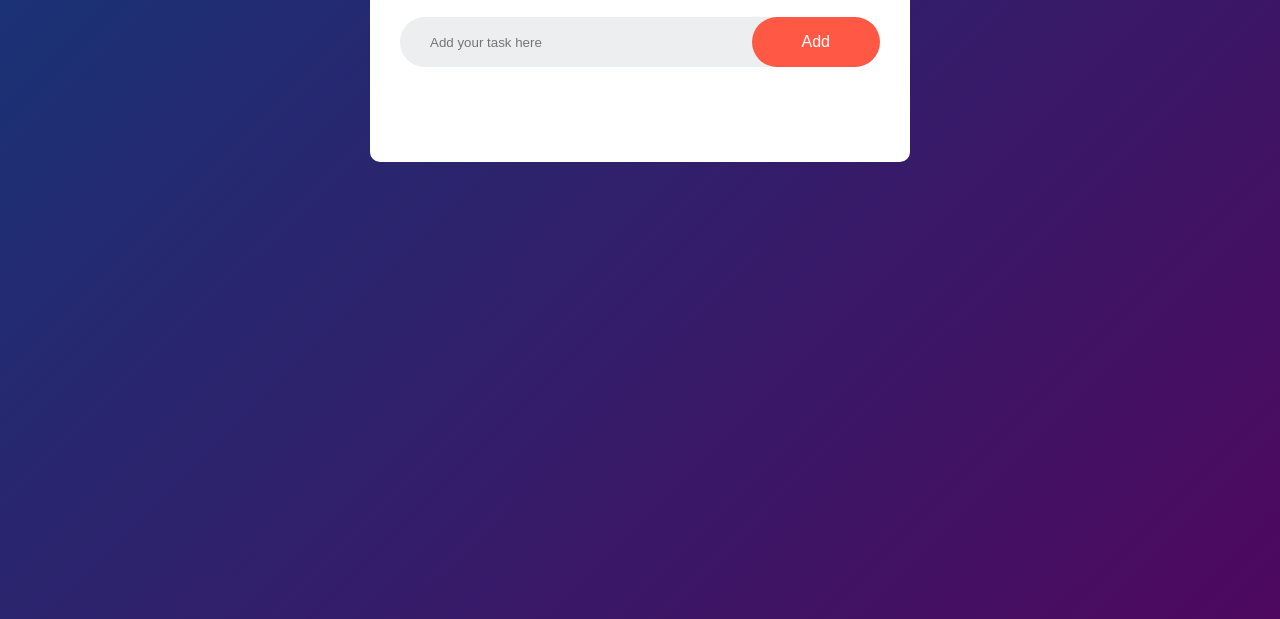
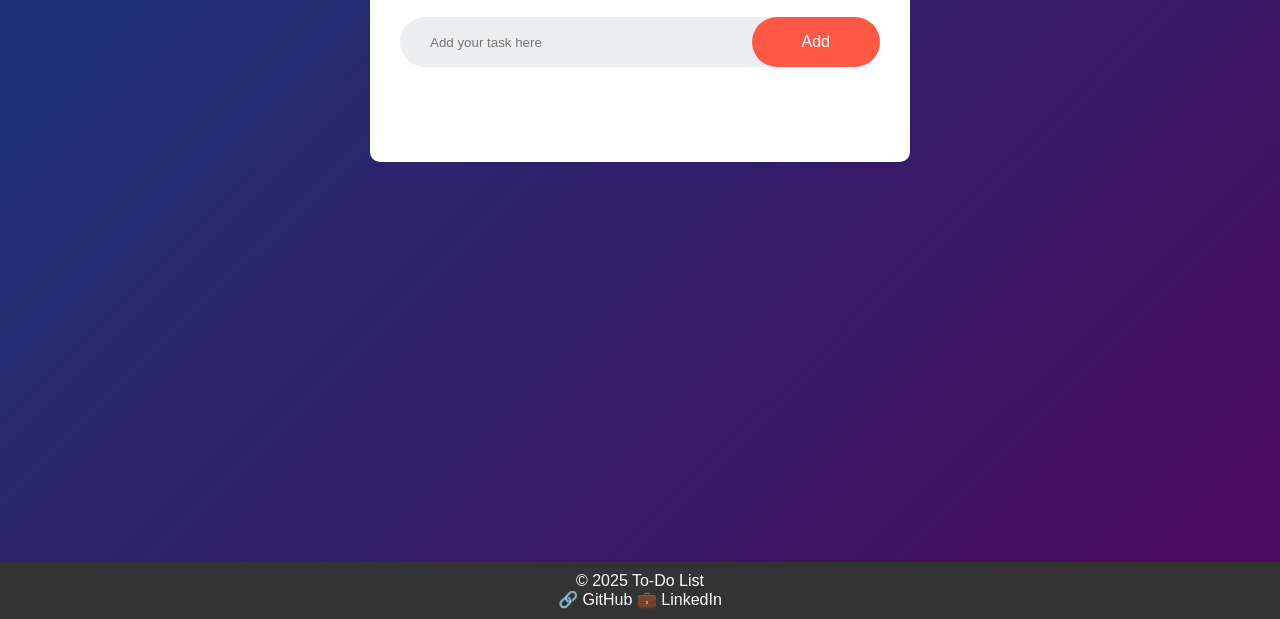
Before and after one commit to ZvoneK99/To-Do-List, a plain HTML site: page index.html in a window 1280 px wide. Shown: the part 181-800 px from the top of the page. Drawn offline with Linux system fonts and the light colour scheme.

Commit message:
Added footer

```diff
--- a/index.html
+++ b/index.html
@@ -23,7 +23,13 @@
         </div>
     </div>
 
-
+<footer>
+    <p>&copy 2025 To-Do List</p>
+    <p>
+        <a href="https://github.com/ZvoneK99" target="_blank">🔗 GitHub</a>
+        <a href="https://www.linkedin.com/in/zvonimir-kozul-0b6764249/" target="_blank">💼 LinkedIn</a>
+    </p>
+</footer>
     <script src="script.js"></script>
 </body>
 </html>
--- a/style.css
+++ b/style.css
@@ -96,3 +96,20 @@ ul li span {
 ul li span:hover {
     background: #edeef0;
 }
+footer {
+    text-align: center;
+    padding: 10px;
+    background-color: #333;
+    color: white;
+    position: fixed;
+    bottom: 0;
+    width: 100%;
+}
+footer a {
+    color: white;
+    text-decoration: none;
+}
+footer a:hover {
+    color: orangered;
+    text-decoration: underline;
+}
```
